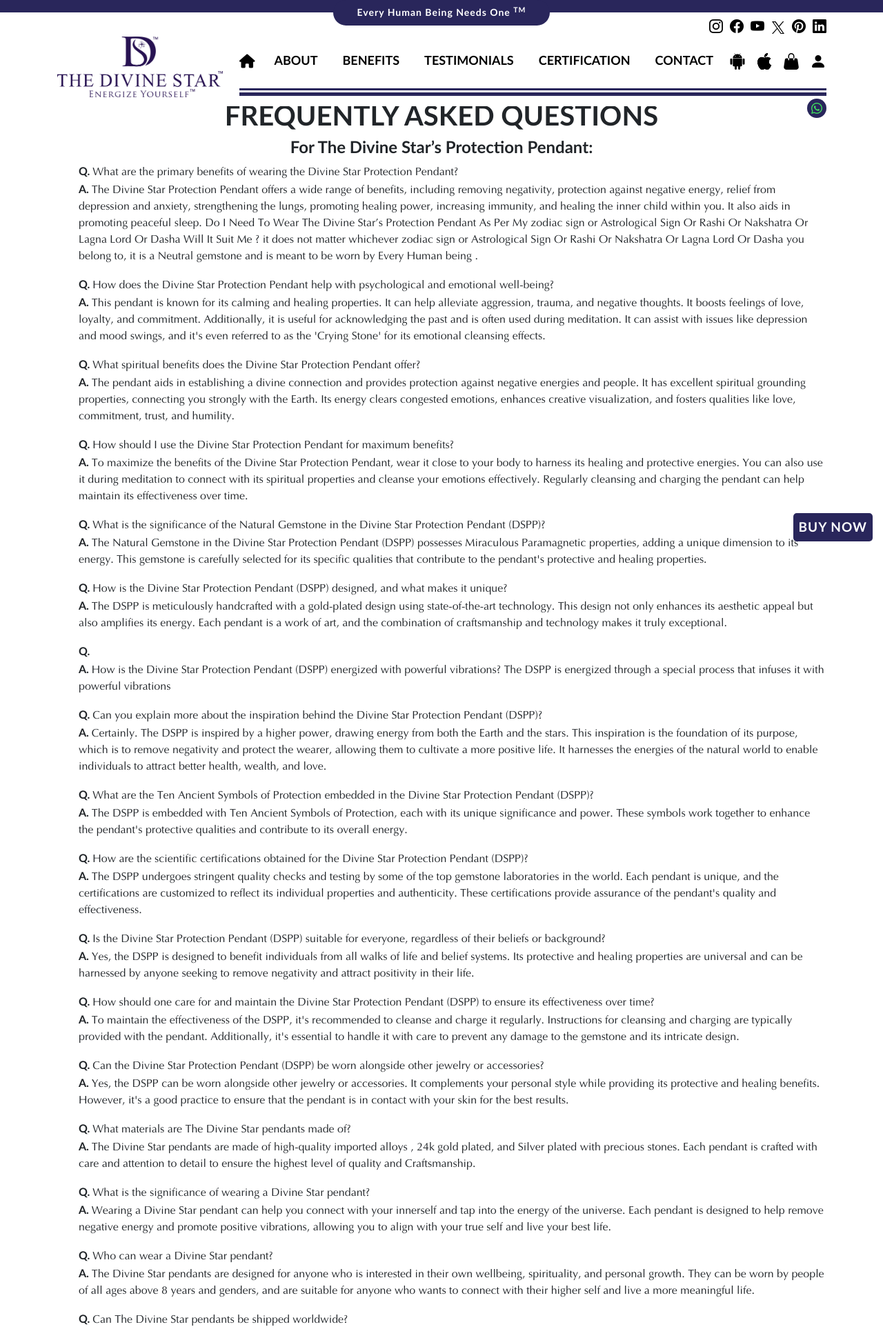
After one commit to Mithunbasavaraj/thedivinestardjango, a Django app: page /faq/ in a window 1280 px wide. The commit adds this page. Shown: the top 1927 px of the page at 69% size. Run offline with Django 3.2, Linux system fonts and the light colour scheme; some libraries are stand-ins or nearby versions.

Commit message:
Content Updated

```diff
--- a/core/urls.py
+++ b/core/urls.py
@@ -16,7 +16,8 @@
     certification,
     contact,
     privacypolicy,
-    conditions
+    conditions,
+    faq
 )
 
 app_name = 'core'
@@ -39,5 +40,6 @@
     path('certification/',certification),
     path('contact/',contact),
     path('privacypolicy/',privacypolicy),
-    path('conditions/',conditions)
+    path('conditions/',conditions),
+    path('faq/',faq)
     ]
--- a/core/views.py
+++ b/core/views.py
@@ -1,6 +1,5 @@
 import random
 import string
-
 import stripe
 from django.conf import settings
 from django.contrib import messages
@@ -11,10 +10,8 @@
 from django.shortcuts import render, get_object_or_404
 from django.utils import timezone
 from django.views.generic import ListView, DetailView, View
-
 from .forms import CheckoutForm, CouponForm, RefundForm, PaymentForm
 from .models import Item, OrderItem, Order, Address, Payment, Coupon, Refund, UserProfile
-
 stripe.api_key = settings.STRIPE_SECRET_KEY
 
 
@@ -42,7 +39,8 @@
     return render(request, 'privacypolicy.html')
 def conditions (request):
     return render(request, 'conditions.html')
-
+def faq (request):
+    return render(request, 'faq.html')
 
 def is_valid_form(values):
     valid = True
--- a/static_in_env/css/style.css
+++ b/static_in_env/css/style.css
@@ -619,9 +619,17 @@
   height: 380px;
   width: 380px;
   border-radius: 5px;
+  transition: 0.5s all ease-in-out;
+  cursor: pointer;
+}
+.main-image img:hover{
+  transform: scale(1.25);
 }
 .main-image {
+  height: 380px;
+  width: 380px;
   text-align: center;
+  overflow: hidden;
 }
 .pic-center {
   text-align: center;
--- a/templates/benefits.html
+++ b/templates/benefits.html
@@ -38,7 +38,7 @@
           <li>Helps to promote good and peaceful sleep.</li>
         </ol>
         <h3 class="benifits-heading">
-          PENDANT: PSYCHOLOGICAL AND EMOTIONAL BENEFITS
+         PSYCHOLOGICAL AND EMOTIONAL BENEFITS
         </h3>
         <ol>
           <li>
@@ -103,8 +103,7 @@
           </li>
           <li>
             It is quite effective in rejuvenating the creative paradigm of
-            the intellect because it helps stimulates the nerve cells in the
-            Frontal Cortex of the brain.
+            the intellect.
           </li>
         </ol>
         <h3 class="benifits-heading">PHYSIOLOGICAL BENEFITS</h3>
--- a/templates/certification.html
+++ b/templates/certification.html
@@ -5,7 +5,7 @@
 {% block content %}
 <main id="main" >
   <a class="d-flex justify-content-end icon-whatsapp container " href="http://wa.me/+919164049777"><i class="bi bi-whatsapp "></i></a>
-  <section class="mt-3">
+  <section class="mt-5">
    <div class="container d-flex justify-content-center ">
 
 <div class="col-lg-8 col-md-12">
--- a/templates/contact.html
+++ b/templates/contact.html
@@ -9,7 +9,7 @@
     href="http://wa.me/+919164049777"
     ><i class="bi bi-whatsapp"></i
   ></a>
-  <section class="mt-3">
+  <section class="mt-5">
     <div class="container d-flex justify-content-center">
       <div class="col-lg-9 col-md-12">
         <div>
--- /dev/null
+++ b/templates/faq.html
@@ -0,0 +1,128 @@
+{% extends "base.html" %}
+
+{% load staticfiles %}
+
+{% block content %}
+<style>
+#main li {
+  list-style:none;
+}
+#main li:nth-child(odd):before {
+  content:"Q. ";
+  font-weight: 900;
+}
+#main li:nth-child(even):before {
+  content:"A. ";
+  font-weight: 900;
+}
+</style>
+<main id="main" >
+  <section>
+   <div class="container">
+     <a class="d-flex justify-content-end icon-whatsapp " href="http://wa.me/+919164049777"><i class="bi bi-whatsapp "></i></a>
+
+     <h1 class="text-center"><strong>FREQUENTLY ASKED QUESTIONS</strong></h1>
+
+<h4 class="text-center"><b>For The Divine Star’s Protection Pendant:</b></h4>
+
+<ul style="list-style-type: none;"><li> What are the primary benefits of wearing the Divine Star Protection Pendant?</li>
+  <li>
+   The Divine Star Protection Pendant offers a wide range of benefits, including removing negativity, protection against negative energy, relief from depression and anxiety, strengthening the lungs, promoting healing power, increasing immunity, and healing the inner child within you. It also aids in promoting peaceful sleep.
+    Do I Need To Wear The Divine Star’s Protection Pendant As Per My zodiac sign or Astrological Sign Or Rashi Or Nakshatra Or Lagna Lord Or Dasha Will It Suit Me ?
+    it does not matter whichever zodiac sign or Astrological Sign Or Rashi Or Nakshatra Or Lagna Lord Or Dasha you belong to, it is a Neutral gemstone and is meant to be worn by Every Human being .
+    </li></ul>
+
+    <ul style="list-style-type: none;">
+      <li>How does the Divine Star Protection Pendant help with psychological and emotional well-being? </li>
+      <li>
+        This pendant is known for its calming and healing properties. It can help alleviate aggression, trauma, and negative thoughts. It boosts feelings of love, loyalty, and commitment. Additionally, it is useful for acknowledging the past and is often used during meditation. It can assist with issues like depression and mood swings, and it's even referred to as the 'Crying Stone' for its emotional cleansing effects.
+         </li>
+    </ul>
+    <ul style="list-style-type: none;">
+      <li>What spiritual benefits does the Divine Star Protection Pendant offer?  </li>
+      <li>
+        The pendant aids in establishing a divine connection and provides protection against negative energies and people. It has excellent spiritual grounding properties, connecting you strongly with the Earth. Its energy clears congested emotions, enhances creative visualization, and fosters qualities like love, commitment, trust, and humility.
+         </li>
+    </ul>  <ul style="list-style-type: none;">
+      <li>How should I use the Divine Star Protection Pendant for maximum benefits? </li>
+      <li>
+        To maximize the benefits of the Divine Star Protection Pendant, wear it close to your body to harness its healing and protective energies. You can also use it during meditation to connect with its spiritual properties and cleanse your emotions effectively. Regularly cleansing and charging the pendant can help maintain its effectiveness over time.
+         </li>
+    </ul>  <ul style="list-style-type: none;">
+      <li>What is the significance of the Natural Gemstone in the Divine Star Protection Pendant (DSPP)?  </li>
+      <li>
+       The Natural Gemstone in the Divine Star Protection Pendant (DSPP) possesses Miraculous Paramagnetic properties, adding a unique dimension to its energy. This gemstone is carefully selected for its specific qualities that contribute to the pendant's protective and healing properties.
+         </li>
+    </ul>  <ul style="list-style-type: none;">
+      <li>How is the Divine Star Protection Pendant (DSPP) designed, and what makes it unique?  </li>
+      <li>
+        The DSPP is meticulously handcrafted with a gold-plated design using state-of-the-art technology. This design not only enhances its aesthetic appeal but also amplifies its energy. Each pendant is a work of art, and the combination of craftsmanship and technology makes it truly exceptional.
+         </li>
+    </ul>  <ul style="list-style-type: none;">
+      <li> </li>
+      <li> How is the Divine Star Protection Pendant (DSPP) energized with powerful vibrations?
+        The DSPP is energized through a special process that infuses it with powerful vibrations
+         </li>
+    </ul>  <ul style="list-style-type: none;">
+      <li>Can you explain more about the inspiration behind the Divine Star Protection Pendant (DSPP)?  </li>
+      <li>
+        Certainly. The DSPP is inspired by a higher power, drawing energy from both the Earth and the stars. This inspiration is the foundation of its purpose, which is to remove negativity and protect the wearer, allowing them to cultivate a more positive life. It harnesses the energies of the natural world to enable individuals to attract better health, wealth, and love.
+        </li>
+    </ul>  <ul style="list-style-type: none;">
+      <li> What are the Ten Ancient Symbols of Protection embedded in the Divine Star Protection Pendant (DSPP)?</li>
+      <li>
+        The DSPP is embedded with Ten Ancient Symbols of Protection, each with its unique significance and power. These symbols work together to enhance the pendant's protective qualities and contribute to its overall energy.
+         </li>
+    </ul>  <ul style="list-style-type: none;">
+      <li>How are the scientific certifications obtained for the Divine Star Protection Pendant (DSPP)?  </li>
+      <li>
+        The DSPP undergoes stringent quality checks and testing by some of the top gemstone laboratories in the world. Each pendant is unique, and the certifications are customized to reflect its individual properties and authenticity. These certifications provide assurance of the pendant's quality and effectiveness.
+         </li>
+    </ul>  <ul style="list-style-type: none;">
+      <li>Is the Divine Star Protection Pendant (DSPP) suitable for everyone, regardless of their beliefs or background?  </li>
+      <li>
+        Yes, the DSPP is designed to benefit individuals from all walks of life and belief systems. Its protective and healing properties are universal and can be harnessed by anyone seeking to remove negativity and attract positivity in their life.
+         </li>
+    </ul>  <ul style="list-style-type: none;">
+      <li>How should one care for and maintain the Divine Star Protection Pendant (DSPP) to ensure its effectiveness over time?  </li>
+      <li>
+        To maintain the effectiveness of the DSPP, it's recommended to cleanse and charge it regularly. Instructions for cleansing and charging are typically provided with the pendant. Additionally, it's essential to handle it with care to prevent any damage to the gemstone and its intricate design.
+         </li>
+    </ul>  <ul style="list-style-type: none;">
+      <li>Can the Divine Star Protection Pendant (DSPP) be worn alongside other jewelry or accessories?  </li>
+      <li>
+        Yes, the DSPP can be worn alongside other jewelry or accessories. It complements your personal style while providing its protective and healing benefits. However, it's a good practice to ensure that the pendant is in contact with your skin for the best results.
+         </li>
+    </ul>  <ul style="list-style-type: none;">
+      <li>What materials are The Divine Star pendants made of? </li>
+      <li>The Divine Star pendants are made of high-quality imported alloys , 24k gold plated, and Silver plated with precious stones. Each pendant is crafted with care and attention to detail to ensure the highest level of quality and Craftsmanship. </li>
+    </ul>
+    <ul style="list-style-type: none;">
+      <li>What is the significance of wearing a Divine Star pendant? </li>
+      <li>Wearing a Divine Star pendant can help you connect with your innerself  and tap into the energy of the universe. Each pendant is designed to help remove negative energy and promote positive vibrations, allowing you to align with your true self and live your best life. </li>
+    </ul><ul style="list-style-type: none;">
+      <li> Who can wear a Divine Star pendant?</li>
+      <li>  The Divine Star pendants are designed for anyone who is interested in their own wellbeing, spirituality, and personal growth. They can be worn by people of all ages above 8 years and genders, and are suitable for anyone who wants to connect with their higher self and live a more meaningful life.</li>
+    </ul><ul style="list-style-type: none;">
+      <li>Can The Divine Star pendants be shipped worldwide? </li>
+      <li>   Yes, The Divine Star offers international shipping to customers all over the world. Shipping times and costs may vary depending on your location, so be sure to check the shipping information before placing your order. </li>
+    </ul><ul style="list-style-type: none;">
+      <li> How do I care for my Divine Star pendant? </li>
+      <li>  To keep your Divine Star pendant looking its best, we recommend storing it in a dry, cool place when not in use, and avoiding exposure to water, chemicals, and extreme temperatures. You can clean your pendant with a soft cloth and mild soap if needed, but be sure to avoid abrasive materials that could scratch the surface. </li>
+    </ul><ul style="list-style-type: none;">
+      <li>What inspired the creation of The Divine Star? </li>
+      <li>The Divine Star was created to help people connect with their Inner self  and tap into the energy of the universe. The founders were inspired by their own Succesful spiritual journeys and wanted to create a product that could help others on their path to self-discovery. </li>
+    </ul><ul style="list-style-type: none;">
+      <li>Can The Divine Star pendants be personalized? </li>
+      <li> No.They Are Time Tested Designs For High Effectiveness. </li>
+    </ul>
+
+
+
+
+   </div>
+  </section>
+  </main>
+
+
+{% endblock content %}
--- a/templates/footer.html
+++ b/templates/footer.html
@@ -125,10 +125,11 @@
               </div>
             </div>
           </div>
-          <div class="col-md-4 col-12 col-sm-12 p-3 footer-l">
+          <div class="col-md-5 col-12 col-sm-12 p-3 footer-l">
             <a href="/privacypolicy">Privacy Policy</a>
             <a href="/conditions">Terms and Conditions</a>
             <a href="https://medium.com/@thedivinestar2022">Blogs</a>
+            <a href="/faq">FAQ's</a>
           </div>
         </div>
       </div>
```
Also changed, not shown: templates/about.html (+9 -1 lines), templates/home.html (+24 -0 lines), templates/testimonials.html (+42 -0 lines), db.sqlite3.
